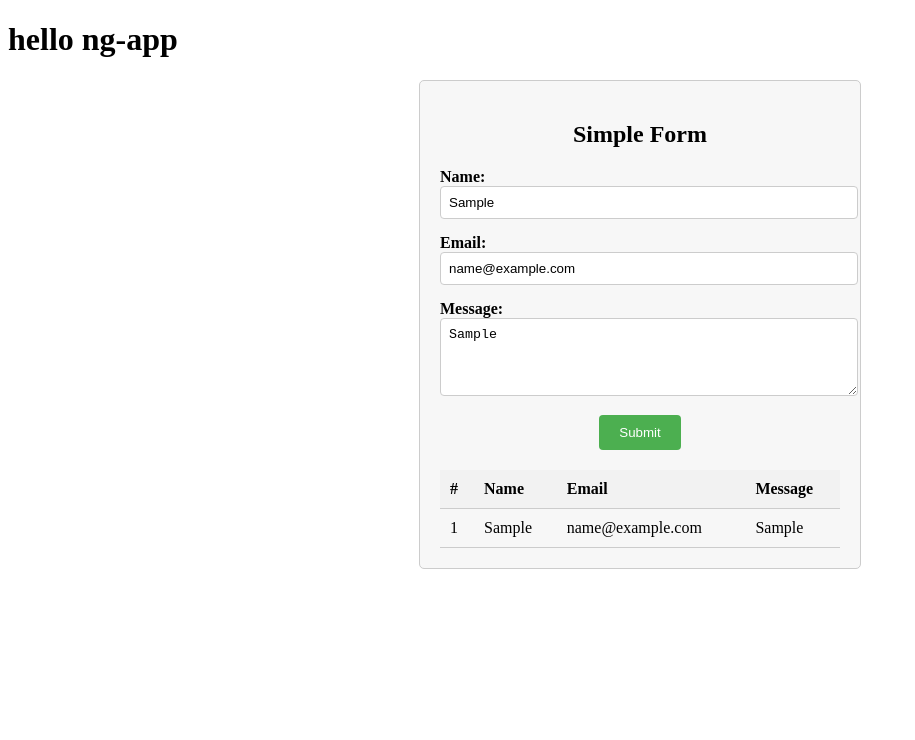
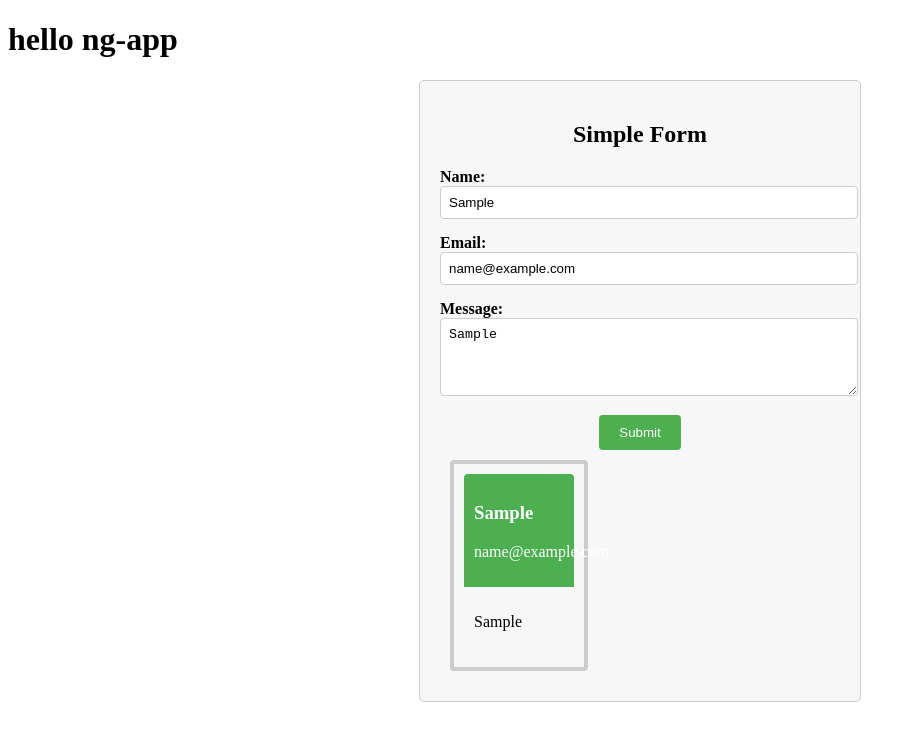
Before and after one commit to novan132/ng-app, an Angular app: page / in a window 1280 px wide. Both pictures are taken after typing "Sample", "name@example.com", "Sample" into the empty fields and a click on the button "Submit". Shown: the top 740 px of the page, without its empty margins (0-915 px from the left). Built offline with nearby package versions, Linux system fonts and the light colour scheme.

Commit message:
accept input from parent

```diff
--- a/src/app/first-comp/first-comp.component.html
+++ b/src/app/first-comp/first-comp.component.html
@@ -28,7 +28,7 @@
     <button type="submit">Submit</button>
   </form>
 
-  <table *ngIf="isSubmitted">
+  <!-- <table *ngIf="isSubmitted">
     <thead>
       <tr>
         <th>#</th>
@@ -45,5 +45,11 @@
         <td>{{ msg.message }}</td>
       </tr>
     </tbody>
-  </table>
+  </table> -->
+  <div class="flex-container" *ngIf="isSubmitted">
+    <app-message-details
+      *ngFor="let msg of messages; let i = index"
+      [message]="msg"
+    ></app-message-details>
+  </div>
 </div>
--- a/src/app/first-comp/first-comp.component.scss
+++ b/src/app/first-comp/first-comp.component.scss
@@ -64,3 +64,10 @@ th {
 tbody tr:nth-child(even) {
   background-color: #f9f9f9;
 }
+
+.flex-container {
+  display: flex;
+  flex-direction: row;
+  justify-content: space-between;
+  flex-wrap: wrap;
+}
--- a/src/app/message-details/message-details.component.ts
+++ b/src/app/message-details/message-details.component.ts
@@ -1,10 +1,11 @@
-import { Component } from '@angular/core';
+import { Component, Input } from '@angular/core';
 
 @Component({
   selector: 'app-message-details',
   templateUrl: './message-details.component.html',
-  styleUrls: ['./message-details.component.scss']
+  styleUrls: ['./message-details.component.scss'],
 })
 export class MessageDetailsComponent {
-
+  @Input()
+  message: any = {};
 }
```
